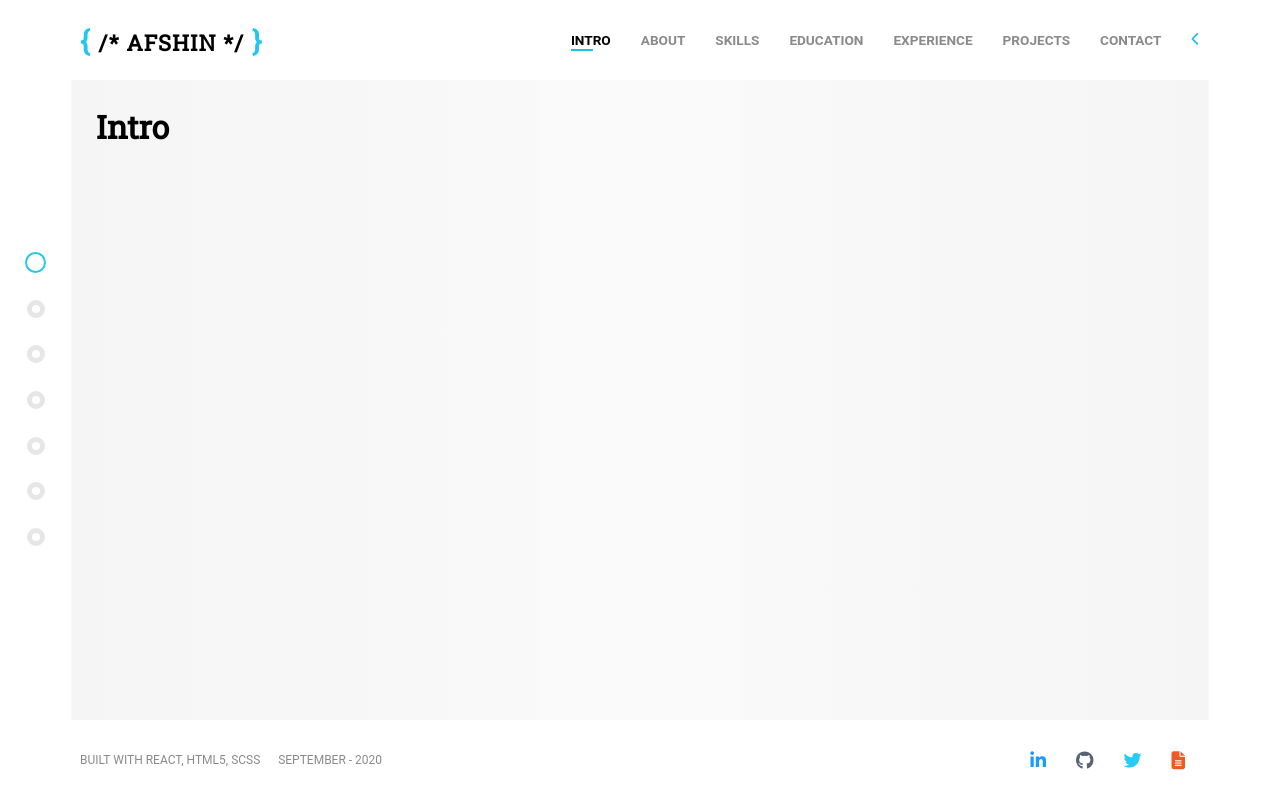
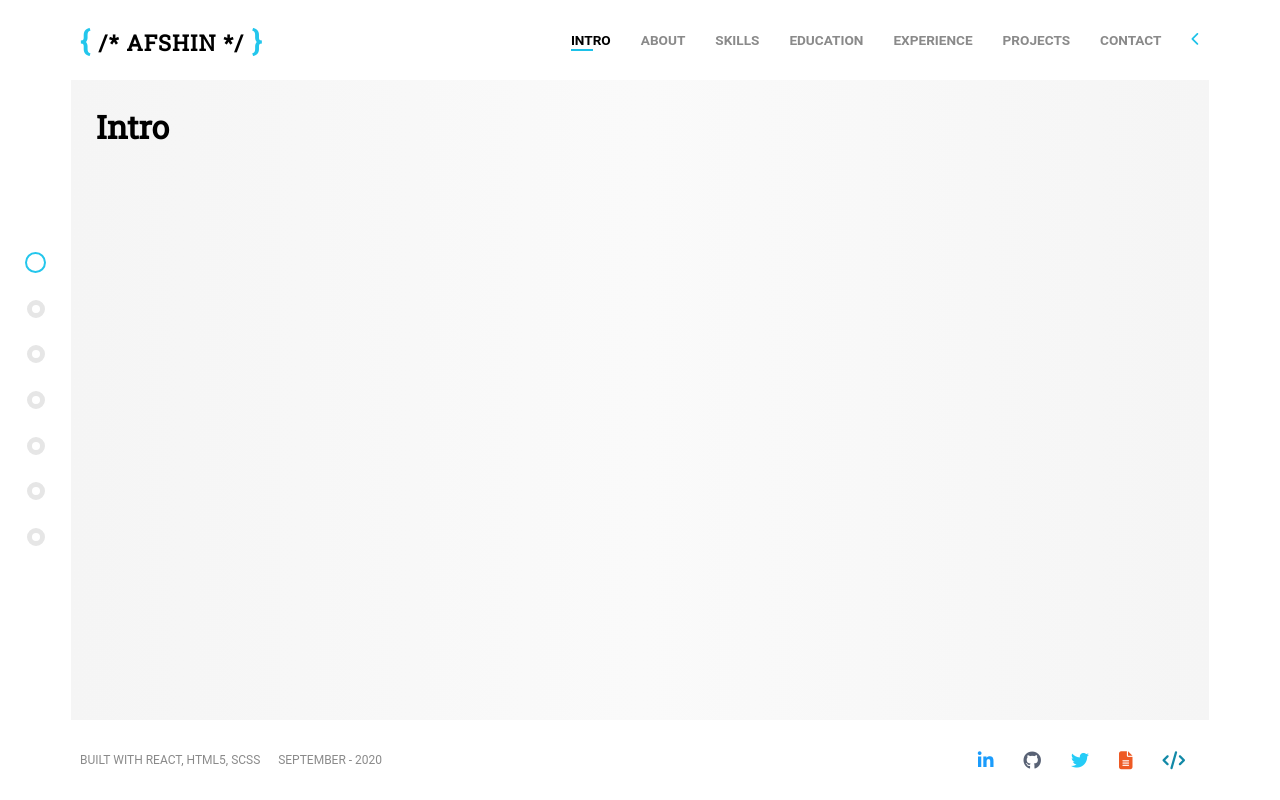
Before and after one commit to AKaramifar/myportfolio, a React (Create React App) app: page / in a window 1280 px wide. Built offline with nearby package versions, Linux system fonts and the light colour scheme.

Commit message:
add portfolio link

```diff
--- a/src/components/Footer/Footer.jsx
+++ b/src/components/Footer/Footer.jsx
@@ -11,28 +11,35 @@ const Footer = () => {
           target="_blank"
           rel="noopener noreferrer"
         >
-          <i class="fab fa-linkedin-in"></i>
+          <i className="fab fa-linkedin-in"></i>
         </a>
         <a
           href="https://github.com/AKaramifar"
           target="_blank"
           rel="noopener noreferrer"
         >
-          <i class="fab fa-github"></i>
+          <i className="fab fa-github"></i>
         </a>
         <a
           href="https://twitter.com/AfshinKaramifar?s=09"
           target="_blank"
           rel="noopener noreferrer"
         >
-          <i class="fab fa-twitter"></i>
+          <i className="fab fa-twitter"></i>
         </a>
         <a
           href="https://drive.google.com/file/d/1PThC5N9VjGj2NJ9BvSSEOTxBUa9D2-bY/view?usp=sharing"
           target="_blank"
           rel="noopener noreferrer"
         >
-          <i class="fas fa-file-alt"></i>
+          <i className="fas fa-file-alt"></i>
+        </a>
+        <a
+          href="https://github.com/AKaramifar/myportfolio"
+          target="_blank"
+          rel="noopener noreferrer"
+        >
+          <i class="fas fa-code"></i>
         </a>
       </div>
     </div>
--- a/src/components/Footer/Footer.scss
+++ b/src/components/Footer/Footer.scss
@@ -30,6 +30,9 @@
   }
   a:nth-child(4){
     color: #EE5A24;
+  }
+  a:nth-child(5){
+    color: #1289A7;
     margin-right: 80px;
   }
   i {
```
